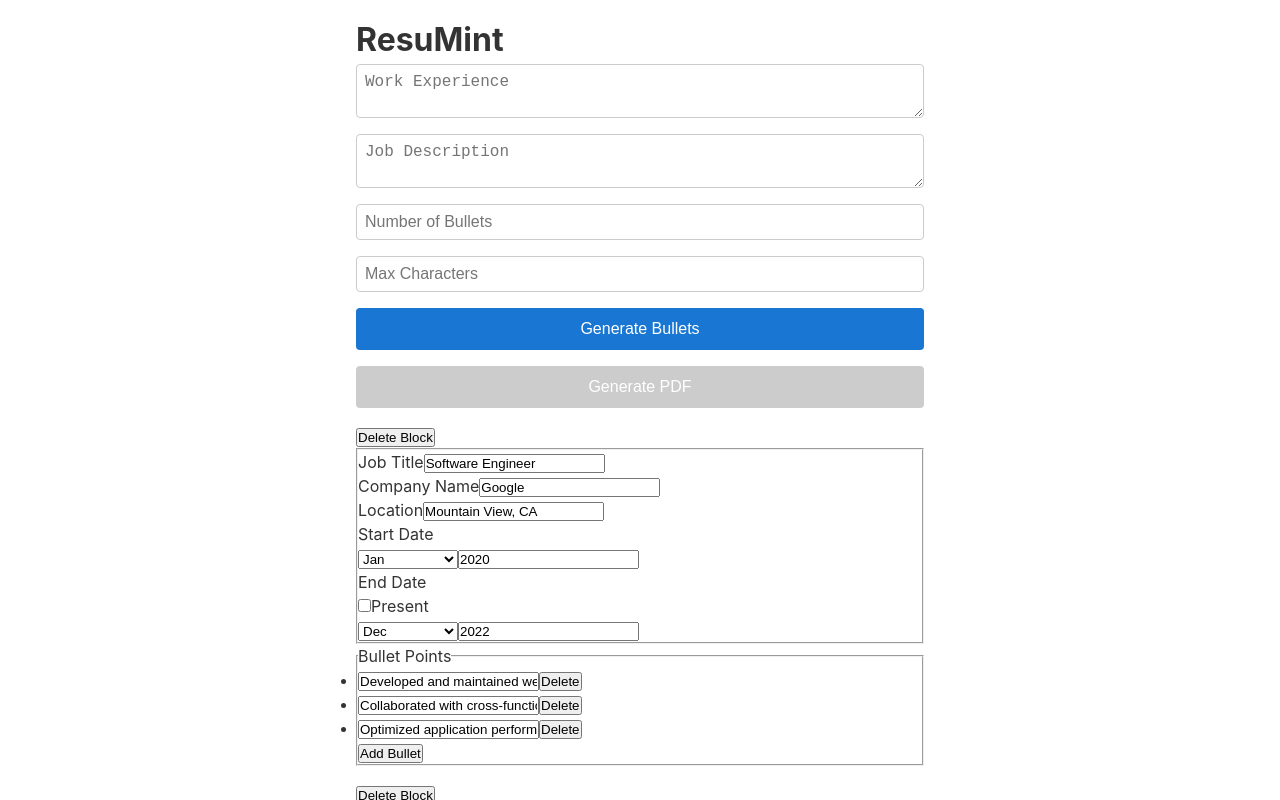
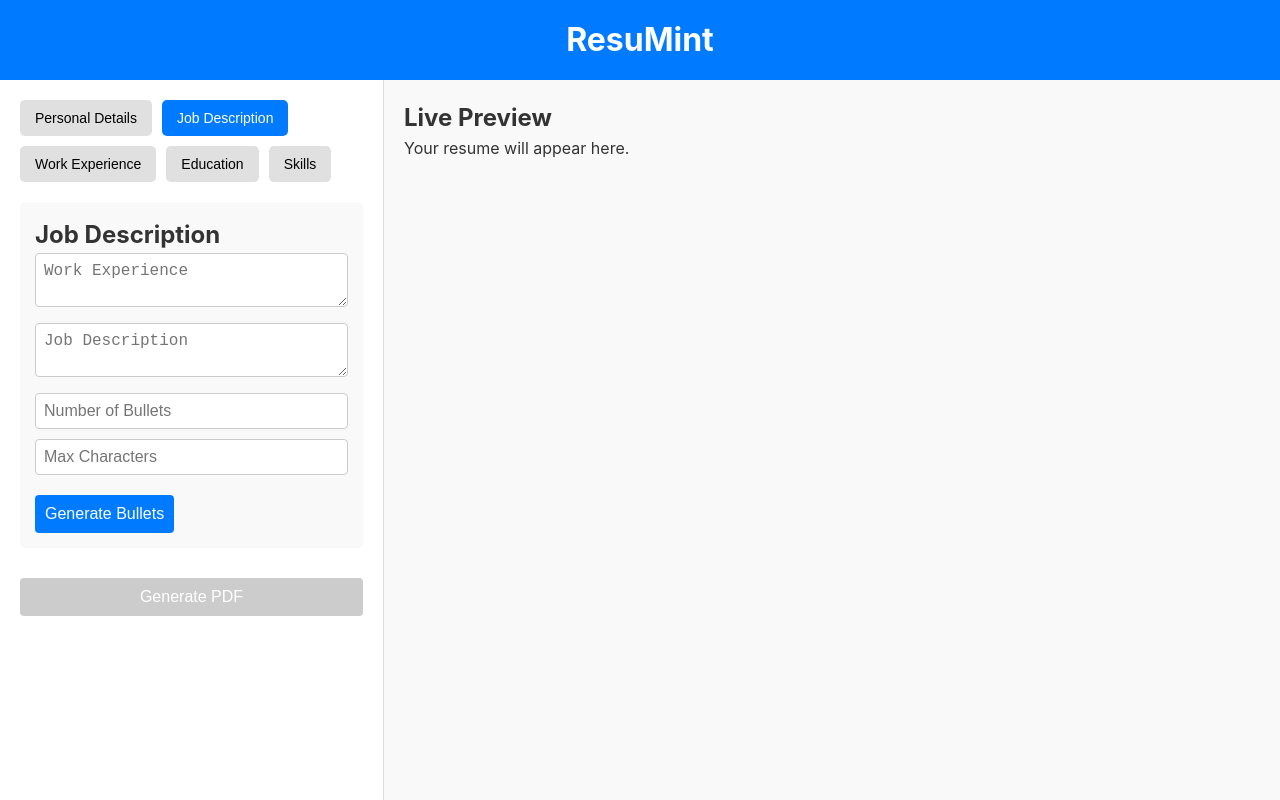
Before and after one commit to nikolaybutnik/resu-mint, a Next.js app: page / in a window 1280 px wide. Shown: the top 800 px of the page. Built offline with nearby package versions, Linux system fonts and the light colour scheme.

Commit message:
Basic refactor to support new layout.

```diff
--- a/src/app/globals.scss
+++ b/src/app/globals.scss
@@ -2,11 +2,16 @@
   margin: 0;
   padding: 0;
   box-sizing: border-box;
+  overscroll-behavior: none;
 }
 
 :root {
   --primary-color: #1976d6;
   --text-color: #333;
+  --vh: 100vh;
+  @supports (height: 100dvh) {
+    --vh: 100dvh;
+  }
 }
 
 body {
--- /dev/null
+++ b/src/app/page.module.scss
@@ -0,0 +1,23 @@
+.appWrapper {
+  min-height: var(--vh);
+  display: flex;
+  flex-direction: column;
+  background-color: #f5f5f5;
+  color: #333;
+}
+
+.header {
+  background-color: #007bff;
+  color: white;
+  padding: 16px;
+  text-align: center;
+}
+
+.container {
+  height: calc(var(--vh) - 80px);
+  flex: 1;
+  display: flex;
+  max-width: 1600px;
+  margin: 0 auto;
+  width: 100%;
+}
--- a/src/app/page.tsx
+++ b/src/app/page.tsx
@@ -1,10 +1,15 @@
+import styles from './page.module.scss'
 import { ResumeForm } from '@/components/ResumeForm/ResumeForm'
 
 export default function Home() {
   return (
-    <main className='container'>
-      <h1>ResuMint</h1>
-      <ResumeForm />
-    </main>
+    <div className={styles.appWrapper}>
+      <header className={styles.header}>
+        <h1>ResuMint</h1>
+      </header>
+      <main className={styles.container}>
+        <ResumeForm />
+      </main>
+    </div>
   )
 }
--- a/src/components/ExperienceBlock/ExperienceBlock.tsx
+++ b/src/components/ExperienceBlock/ExperienceBlock.tsx
@@ -289,6 +289,10 @@ const ExperienceBlock: React.FC<ExperienceBlockProps> = ({
     [experienceData, id, onUpdate, validateField]
   )
 
+  const handleBlockDelete = useCallback(() => {
+    onDelete(id)
+  }, [id, onDelete])
+
   useEffect(() => {
     validateField(
       ExperienceBlockFields.JOB_TITLE,
@@ -319,10 +323,11 @@ const ExperienceBlock: React.FC<ExperienceBlockProps> = ({
   return (
     <section className={styles.experienceBlock}>
       <header className={styles.header}>
+        <h3>Experience Block</h3>
         <button
           type='button'
           className={styles.button}
-          onClick={() => onDelete(data.id)}
+          onClick={handleBlockDelete}
         >
           Delete Block
         </button>
@@ -330,9 +335,8 @@ const ExperienceBlock: React.FC<ExperienceBlockProps> = ({
 
       <fieldset className={styles.jobDetails}>
         <div className={styles.field}>
-          <label htmlFor={'job-title'}>Job Title</label>
+          <label>Job Title</label>
           <input
-            id='job-title'
             type='text'
             className={styles.input}
             value={experienceData.jobTitle}
@@ -346,9 +350,8 @@ const ExperienceBlock: React.FC<ExperienceBlockProps> = ({
         </div>
 
         <div className={styles.field}>
-          <label htmlFor={'company-name'}>Company Name</label>
+          <label>Company Name</label>
           <input
-            id='company-name'
             type='text'
             className={styles.input}
             value={experienceData.companyName}
@@ -365,9 +368,8 @@ const ExperienceBlock: React.FC<ExperienceBlockProps> = ({
         </div>
 
         <div className={styles.field}>
-          <label htmlFor={'location'}>Location</label>
+          <label>Location</label>
           <input
-            id='location'
             type='text'
             className={styles.input}
             value={experienceData.location}
@@ -381,8 +383,8 @@ const ExperienceBlock: React.FC<ExperienceBlockProps> = ({
         </div>
 
         <div className={styles.dateField}>
-          <label htmlFor={'start-date'}>Start Date</label>
-          <div id='start-date' className={styles.dateInputs}>
+          <label>Start Date</label>
+          <div className={styles.dateInputs}>
             <select
               className={styles.input}
               value={experienceData.startDate.month}
@@ -425,16 +427,16 @@ const ExperienceBlock: React.FC<ExperienceBlockProps> = ({
         </div>
 
         <div className={styles.dateField}>
-          <label htmlFor='end-date'>End Date</label>
-          <div id='set-present' className={styles.checkboxField}>
+          <label>End Date</label>
+          <div className={styles.checkboxField}>
             <input
               type='checkbox'
               checked={experienceData.endDate.isPresent}
               onChange={(e) => handlePresentChange(e.target.checked)}
             />
-            <label htmlFor='set-present'>Present</label>
+            <label>Present</label>
           </div>
-          <div id='end-date' className={styles.dateInputs}>
+          <div className={styles.dateInputs}>
             <select
               className={styles.input}
               value={experienceData.endDate.month}
--- a/src/components/ResumeForm/ResumeForm.module.scss
+++ b/src/components/ResumeForm/ResumeForm.module.scss
@@ -1,8 +1,56 @@
-/* src/components/ResumeForm.module.scss */
-.form {
+.container {
+  display: flex;
+  height: calc(var(--vh) - 80px);
+  width: 100%;
+}
+
+.sidebar {
+  width: 30%;
+  background-color: #fff;
+  padding: 20px;
+  overflow-y: auto;
+  border-right: 1px solid #ddd;
+}
+
+.preview {
+  width: 70%;
+  padding: 20px;
+  overflow-y: auto;
+  background-color: #f9f9f9;
+}
+
+.tabNav {
+  display: flex;
+  flex-wrap: wrap;
+  gap: 10px;
+  margin-bottom: 20px;
+}
+
+.tabButton {
+  padding: 10px 15px;
+  border: none;
+  background-color: #e0e0e0;
+  cursor: pointer;
+  border-radius: 5px;
+  font-size: 14px;
+  transition: background-color 0.3s;
+
+  &.activeTab {
+    background-color: #007bff;
+    color: white;
+  }
+}
+
+.tabContent {
   display: flex;
   flex-direction: column;
-  gap: 16px;
+  gap: 20px;
+}
+
+.section {
+  background-color: #f9f9f9;
+  padding: 15px;
+  border-radius: 5px;
 }
 
 .formInput {
@@ -11,19 +59,83 @@
   border: 1px solid #ccc;
   border-radius: 4px;
   font-size: 16px;
+  margin-bottom: 10px;
 }
 
 .formButton {
-  padding: 12px;
-  background: #1976d2;
+  padding: 10px;
+  background-color: #007bff;
   color: white;
   border: none;
   border-radius: 4px;
   cursor: pointer;
   font-size: 16px;
+  margin-top: 10px;
 
   &:disabled {
-    background: #ccc;
+    background-color: #ccc;
     cursor: not-allowed;
   }
 }
+
+.errorMessage {
+  color: red;
+  font-size: 14px;
+  margin-top: 4px;
+}
+
+.bottomNav {
+  display: none;
+}
+
+/* Tablet (wide) */
+@media (max-width: 1024px) and (min-width: 769px) {
+  .sidebar {
+    width: 40%;
+  }
+  .preview {
+    width: 60%;
+  }
+}
+
+/* Tablet (narrow) and Mobile */
+@media (max-width: 768px) {
+  .container {
+    flex-direction: column;
+    position: relative;
+  }
+
+  .sidebar,
+  .preview {
+    width: 100%;
+    display: none;
+  }
+
+  .active {
+    display: block;
+  }
+
+  .bottomNav {
+    display: flex;
+    position: fixed;
+    bottom: 0;
+    width: 100%;
+    background-color: #fff;
+    justify-content: space-around;
+    padding: 10px 0;
+    border-top: 1px solid #ddd;
+  }
+
+  .navItem {
+    padding: 10px;
+    background: none;
+    border: none;
+    font-size: 16px;
+    cursor: pointer;
+    color: #333;
+
+    &:hover {
+      color: #007bff;
+    }
+  }
+}
--- a/src/components/ResumeForm/ResumeForm.tsx
+++ b/src/components/ResumeForm/ResumeForm.tsx
@@ -1,6 +1,12 @@
 'use client'
 import styles from './ResumeForm.module.scss'
-import { useActionState, useState, useEffect } from 'react'
+import {
+  useActionState,
+  useState,
+  useEffect,
+  useMemo,
+  useCallback,
+} from 'react'
 import { z } from 'zod'
 import {
   formatErrorsForClient,
@@ -14,6 +20,7 @@ import {
   ExperienceBlockData,
   Month,
 } from '@/components/ExperienceBlock/ExperienceBlock'
+import Preview from '@/components/ResumePreview/ResumePreview'
 
 const dummyExperienceData = [
   {
@@ -43,6 +50,14 @@ const dummyExperienceData = [
       'Developed and maintained web applications using React and Node.js',
     ],
   },
+]
+
+const tabs = [
+  { id: 'PersonalDetails', label: 'Personal Details' },
+  { id: 'JobDescription', label: 'Job Description' },
+  { id: 'WorkExperience', label: 'Work Experience' },
+  { id: 'Education', label: 'Education' },
+  { id: 'Skills', label: 'Skills' },
 ]
 
 const formSchema = z.object({
@@ -93,6 +108,9 @@ export const ResumeForm: React.FC = () => {
   const [pdfGenerating, setPdfGenerating] = useState(false)
   const [experienceData, setExperienceData] =
     useState<ExperienceBlockData[]>(dummyExperienceData)
+  const [activeTab, setActiveTab] = useState<string>('JobDescription')
+  const [view, setView] = useState<'input' | 'preview'>('input')
+
   const [state, formAction, isPending] = useActionState(
     async (_previousState: ResumeFormState | null, formData: FormData) => {
       const data: FormFields = {
@@ -229,8 +247,89 @@ export const ResumeForm: React.FC = () => {
     }
   }
 
+  const onUpdate = useCallback((id: string, data: ExperienceBlockData) => {
+    setExperienceData((prev) =>
+      prev.map((exp) => (exp.id === id ? { ...data, id: exp.id } : exp))
+    )
+  }, [])
+
+  const onDelete = useCallback((id: string) => {
+    setExperienceData((prev) => prev.filter((exp) => exp.id !== id))
+  }, [])
+
+  const addExperienceBlock = useCallback(() => {
+    const newBlock: ExperienceBlockData = {
+      id: uuidv4(),
+      jobTitle: '',
+      startDate: { month: 'Jan' as Month, year: '' },
+      endDate: { month: '', year: '', isPresent: false },
+      companyName: '',
+      location: '',
+      bulletPoints: [''],
+    }
+    setExperienceData((prev) => [...prev, newBlock])
+  }, [])
+
+  const experienceBlocks = useMemo(() => {
+    return experienceData.map((experience) => (
+      <ExperienceBlock
+        key={experience.id}
+        id={experience.id}
+        data={experience}
+        onUpdate={onUpdate}
+        onDelete={onDelete}
+      />
+    ))
+  }, [experienceData])
+
   return (
-    <form className={styles.form} action={formAction}>
+    <div className={styles.container}>
+      <div
+        className={`${styles.sidebar} ${view === 'input' ? styles.active : ''}`}
+      >
+        <div className={styles.tabNav}>
+          {tabs.map((tab) => (
+            <button
+              key={tab.id}
+              className={`${styles.tabButton} ${
+                activeTab === tab.id ? styles.activeTab : ''
+              }`}
+              onClick={() => setActiveTab(tab.id)}
+            >
+              {tab.label}
+            </button>
+          ))}
+        </div>
+        <div className={styles.tabContent}>
+          {activeTab === 'PersonalDetails' && (
+            <div className={styles.section}>
+              <h2>Personal Details</h2>
+              <input
+                name='name'
+                placeholder='Full Name'
+                className={styles.formInput}
+                // value={formValues.name || ''}
+                onChange={handleChange}
+              />
+              <input
+                name='email'
+                placeholder='Email'
+                className={styles.formInput}
+                // value={formValues.email || ''}
+                onChange={handleChange}
+              />
+              <input
+                name='phone'
+                placeholder='Phone'
+                className={styles.formInput}
+                // value={formValues.phone || ''}
+                onChange={handleChange}
+              />
+            </div>
+          )}
+          {activeTab === 'JobDescription' && (
+            <form className={styles.section} action={formAction}>
+              <h2>Job Description</h2>
               <textarea
                 name='experience'
                 placeholder='Work Experience'
@@ -241,7 +340,6 @@ export const ResumeForm: React.FC = () => {
               {state?.errors?.experience && (
                 <p className={styles.errorMessage}>{state.errors.experience}</p>
               )}
-
               <textarea
                 name='jobDescription'
                 placeholder='Job Description'
@@ -250,9 +348,10 @@ export const ResumeForm: React.FC = () => {
                 onChange={handleChange}
               />
               {state?.errors?.jobDescription && (
-        <p className={styles.errorMessage}>{state.errors.jobDescription}</p>
+                <p className={styles.errorMessage}>
+                  {state.errors.jobDescription}
+                </p>
               )}
-
               <input
                 name='numBulletsPerExperience'
                 autoComplete='off'
@@ -266,7 +365,6 @@ export const ResumeForm: React.FC = () => {
                   {state.errors.numBulletsPerExperience}
                 </p>
               )}
-
               <input
                 name='maxCharsPerBullet'
                 autoComplete='off'
@@ -276,13 +374,44 @@ export const ResumeForm: React.FC = () => {
                 onChange={handleChange}
               />
               {state?.errors?.maxCharsPerBullet && (
-        <p className={styles.errorMessage}>{state.errors.maxCharsPerBullet}</p>
+                <p className={styles.errorMessage}>
+                  {state.errors.maxCharsPerBullet}
+                </p>
               )}
-
-      <button type='submit' className={styles.formButton} disabled={isPending}>
+              <button
+                type='submit'
+                className={styles.formButton}
+                disabled={isPending}
+              >
                 Generate Bullets
               </button>
-
+            </form>
+          )}
+          {activeTab === 'WorkExperience' && (
+            <div className={styles.section}>
+              <h2>Work Experience</h2>
+              <button
+                type='button'
+                className={styles.formButton}
+                onClick={addExperienceBlock}
+              >
+                Add Experience
+              </button>
+              {experienceBlocks}
+            </div>
+          )}
+          {activeTab === 'Education' && (
+            <div className={styles.section}>
+              <h2>Education</h2>
+              <p>Add education details here.</p>
+            </div>
+          )}
+          {activeTab === 'Skills' && (
+            <div className={styles.section}>
+              <h2>Skills</h2>
+              <p>Add skills here (AI-generated in future).</p>
+            </div>
+          )}
           <button
             type='button'
             className={styles.formButton}
@@ -293,26 +422,23 @@ export const ResumeForm: React.FC = () => {
           >
             Generate PDF
           </button>
-
-      {experienceData.map((experience) => (
-        <ExperienceBlock
-          key={experience.id}
-          id={experience.id}
-          data={experience}
-          onUpdate={(id, data) => {
-            const updatedExperienceData = experienceData.map((exp) =>
-              exp.id === id ? data : exp
-            )
-            setExperienceData(updatedExperienceData)
-          }}
-          onDelete={(id) => {
-            const updatedExperienceData = experienceData.filter(
-              (exp) => exp.id !== id
-            )
-            setExperienceData(updatedExperienceData)
-          }}
-        />
-      ))}
-    </form>
+        </div>
+      </div>
+      <div
+        className={`${styles.preview} ${
+          view === 'preview' ? styles.active : ''
+        }`}
+      >
+        <Preview />
+      </div>
+      <div className={styles.bottomNav}>
+        <button className={styles.navItem} onClick={() => setView('input')}>
+          Input
+        </button>
+        <button className={styles.navItem} onClick={() => setView('preview')}>
+          Preview
+        </button>
+      </div>
+    </div>
   )
 }
--- /dev/null
+++ b/src/components/ResumePreview/ResumePreview.tsx
@@ -0,0 +1,12 @@
+import styles from './ResumePreview.module.scss'
+
+const Preview: React.FC = () => {
+  return (
+    <div className={styles.preview}>
+      <h2>Live Preview</h2>
+      <p>Your resume will appear here.</p>
+    </div>
+  )
+}
+
+export default Preview
```
Also changed, not shown: src/components/ExperienceBlock/ExperienceBlock.module.scss (+87 -0 lines), src/components/ResumePreview/ResumePreview.module.scss (added). Lines whose indentation alone changed are shown as unchanged.
